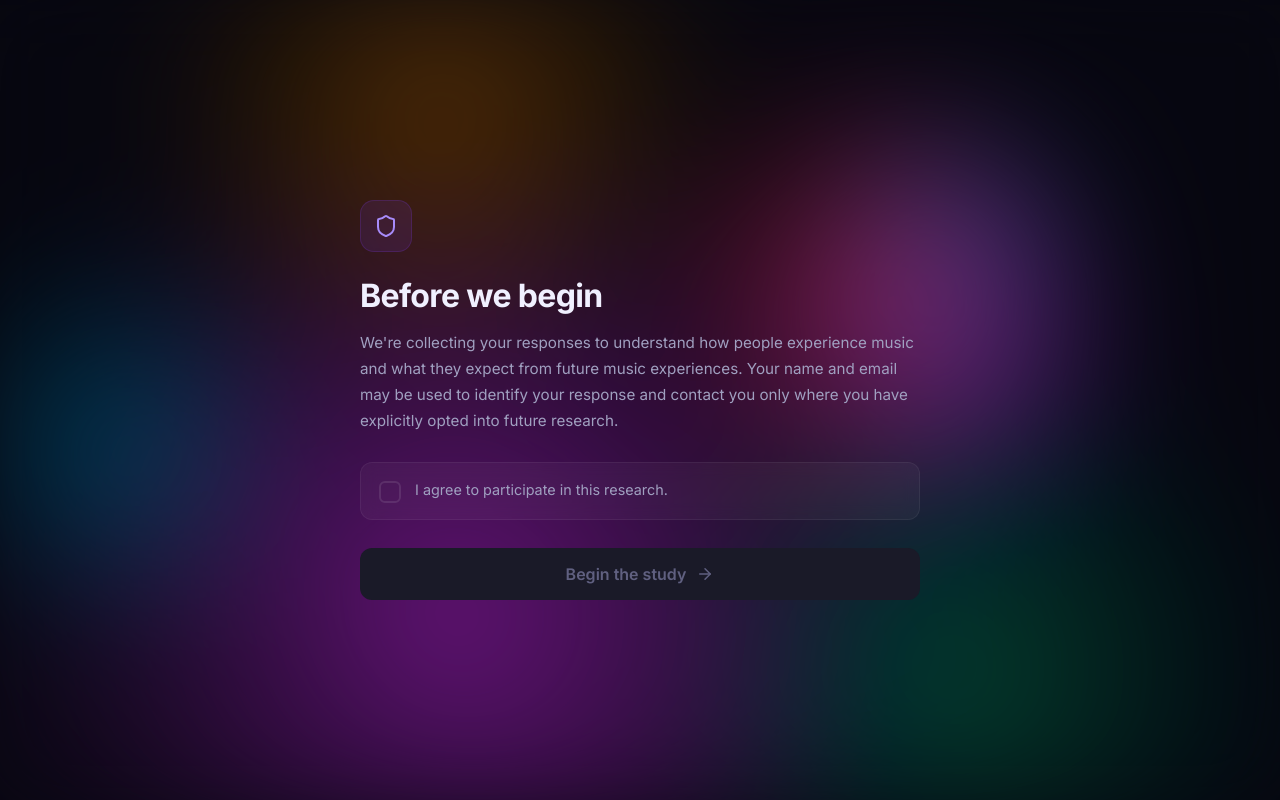
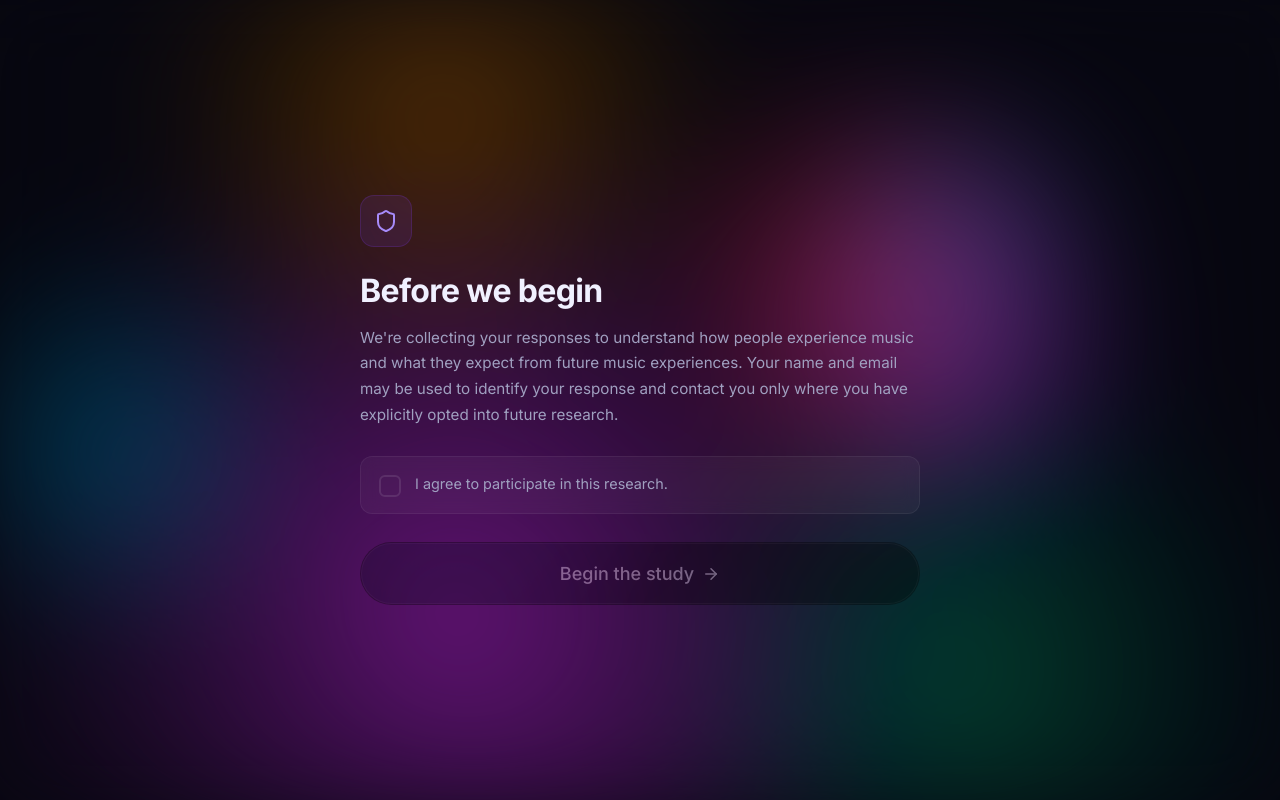
Before and after one commit to LuxShar007/Forms, a Next.js app: page /survey in a window 1280 px wide. Built offline with nearby package versions, Linux system fonts and the light colour scheme.

Commit message:
ui: apply shiny-cta button design to all survey CTA buttons (consent, participant info, question continue)

```diff
--- a/app/globals.css
+++ b/app/globals.css
@@ -258,6 +258,27 @@ body {
 .shiny-cta:focus-visible {
   outline: none;
 }
+
+/* Reset native <button> styles so shiny-cta works on both <a> and <button> */
+button.shiny-cta {
+  appearance: none;
+  -webkit-appearance: none;
+  background-clip: unset;
+}
+
+/* Full-width variant for survey action buttons */
+.shiny-cta-full {
+  width: 100%;
+}
+
+/* Disabled state */
+.shiny-cta:disabled,
+.shiny-cta[aria-disabled="true"] {
+  opacity: 0.35;
+  cursor: not-allowed;
+  pointer-events: none;
+}
+
 @property --gradient-angle {
   syntax: "<angle>";
   initial-value: 0deg;
--- a/components/survey/ConsentScreen.tsx
+++ b/components/survey/ConsentScreen.tsx
@@ -117,34 +117,17 @@ export default function ConsentScreen({ onAccept, consentChecked, onToggleConsen
         </span>
       </label>
 
-      <motion.button
+      <button
         onClick={onAccept}
         disabled={!consentChecked}
-        whileHover={consentChecked ? { scale: 1.02, y: -1 } : {}}
-        whileTap={consentChecked ? { scale: 0.98 } : {}}
-        style={{
-          width: '100%',
-          display: 'flex',
-          alignItems: 'center',
-          justifyContent: 'center',
-          gap: '10px',
-          background: consentChecked ? 'var(--cubet-purple)' : 'var(--surface-3)',
-          color: consentChecked ? 'white' : 'var(--text-tertiary)',
-          fontWeight: 600,
-          fontSize: '1rem',
-          minHeight: '48px',
-          padding: '14px 24px',
-          borderRadius: '12px',
-          border: 'none',
-          cursor: consentChecked ? 'pointer' : 'not-allowed',
-          fontFamily: 'Inter, sans-serif',
-          transition: 'all 0.2s',
-          boxShadow: consentChecked ? '0 4px 24px rgba(124, 58, 237, 0.4)' : 'none',
-        }}
+        className="shiny-cta shiny-cta-full"
+        style={{ marginTop: '0' }}
       >
-        Begin the study
-        <ArrowRight size={18} />
-      </motion.button>
+        <span>
+          Begin the study
+          <ArrowRight size={18} />
+        </span>
+      </button>
     </motion.div>
   );
 }
--- a/components/survey/ParticipantInfoScreen.tsx
+++ b/components/survey/ParticipantInfoScreen.tsx
@@ -242,33 +242,16 @@ export default function ParticipantInfoScreen({ initial, onSubmit }: Props) {
         </div>
       </div>
 
-      <motion.button
+      <button
         onClick={handleSubmit}
-        whileHover={{ scale: 1.02, y: -1 }}
-        whileTap={{ scale: 0.98 }}
-        style={{
-          width: '100%',
-          display: 'flex',
-          alignItems: 'center',
-          justifyContent: 'center',
-          gap: '10px',
-          background: 'var(--cubet-purple)',
-          color: 'white',
-          fontWeight: 600,
-          fontSize: '1rem',
-          minHeight: '48px',
-          padding: '14px 24px',
-          borderRadius: '12px',
-          border: 'none',
-          cursor: 'pointer',
-          fontFamily: 'Inter, sans-serif',
-          marginTop: '32px',
-          boxShadow: '0 4px 24px rgba(124, 58, 237, 0.4)',
-        }}
+        className="shiny-cta shiny-cta-full"
+        style={{ marginTop: '32px' }}
       >
-        Start the survey
-        <ArrowRight size={18} />
-      </motion.button>
+        <span>
+          Start the survey
+          <ArrowRight size={18} />
+        </span>
+      </button>
     </motion.div>
   );
 }
--- a/components/survey/QuestionScreen.tsx
+++ b/components/survey/QuestionScreen.tsx
@@ -255,31 +255,16 @@ export default function QuestionScreen({
               Back
             </button>
 
-            <motion.button
+            <button
               onClick={onNext}
               disabled={!canContinue}
-              whileHover={canContinue ? { scale: 1.02, y: -1 } : {}}
-              whileTap={canContinue ? { scale: 0.98 } : {}}
-              style={{
-                display: 'flex',
-                alignItems: 'center',
-                gap: '8px',
-                background: canContinue ? 'var(--cubet-purple)' : 'var(--surface-3)',
-                color: canContinue ? 'white' : 'var(--text-tertiary)',
-                fontWeight: 600,
-                fontSize: '0.95rem',
-                padding: '12px 28px',
-                borderRadius: '10px',
-                border: 'none',
-                cursor: canContinue ? 'pointer' : 'not-allowed',
-                transition: 'all 0.2s',
-                fontFamily: 'Inter, sans-serif',
-                boxShadow: canContinue ? '0 4px 20px rgba(124, 58, 237, 0.35)' : 'none',
-              }}
+              className="shiny-cta"
             >
-              Continue
-              <ArrowRight size={16} />
-            </motion.button>
+              <span>
+                Continue
+                <ArrowRight size={16} />
+              </span>
+            </button>
           </div>
         </motion.div>
       </AnimatePresence>
```
